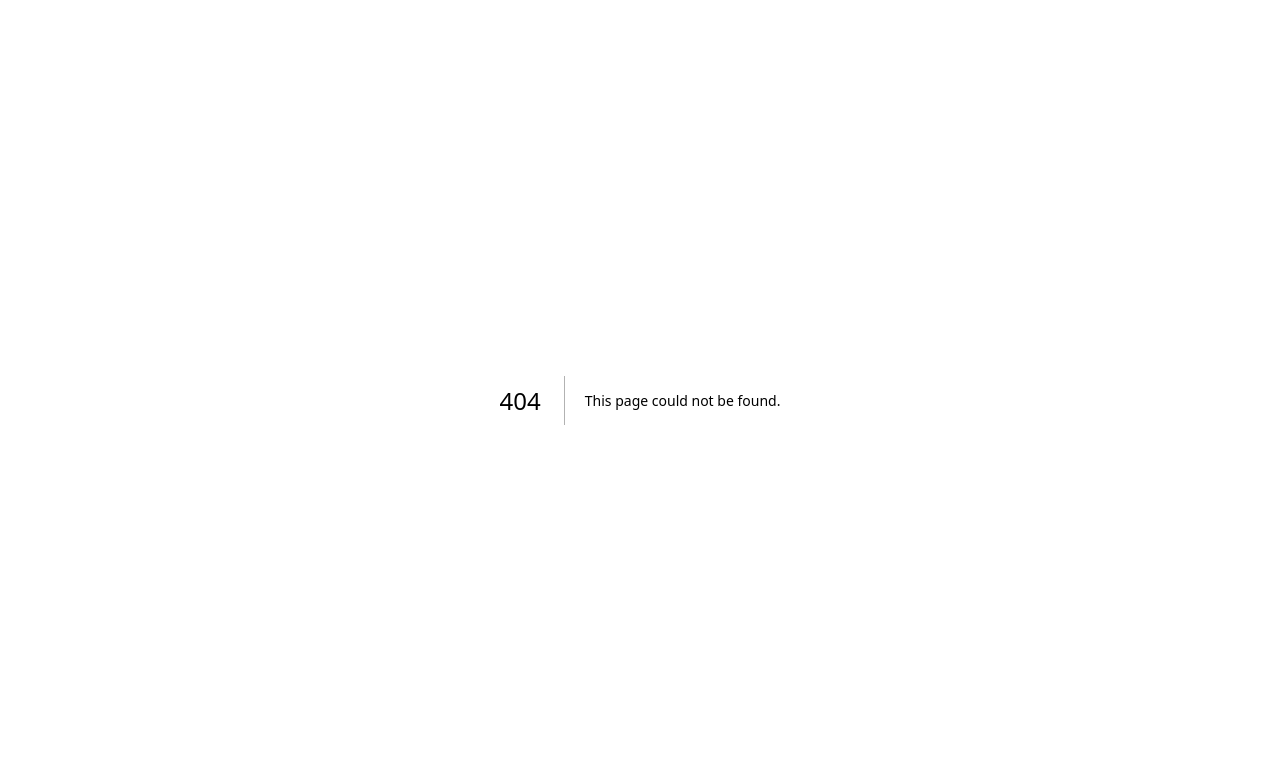
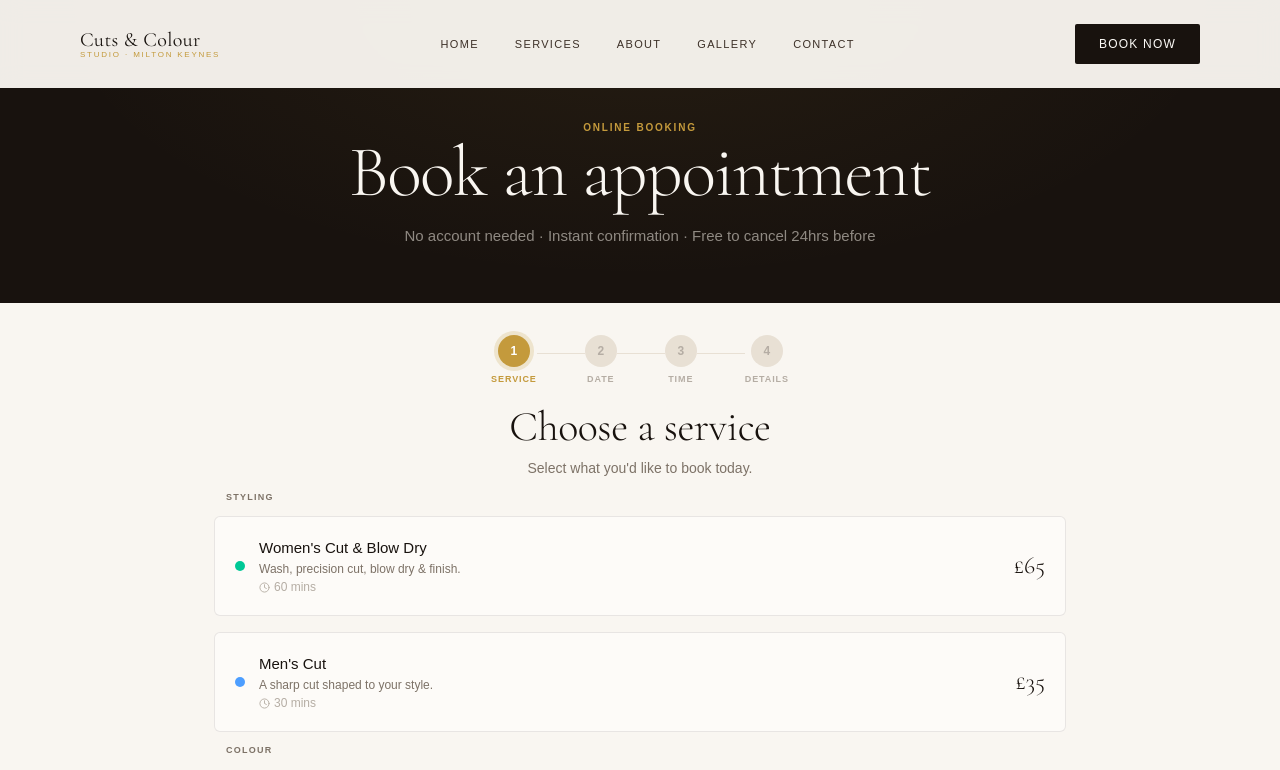
Before and after one commit to kusiLaw/booking-frontend, a Next.js app: page /booking in a window 1280 px wide. Before the commit this address had no page. Shown: the top 770 px of the page. Built offline with nearby package versions, Linux system fonts and the light colour scheme.

Commit message:
Update booking page with all steps

```diff
--- /dev/null
+++ b/app/booking/page.tsx
@@ -0,0 +1,176 @@
+'use client'
+import { useState, useCallback } from 'react'
+import Nav from '@/components/layout/Nav'
+import Footer from '@/components/layout/Footer'
+import StepBar from '@/components/booking/StepBar'
+import ServiceStep from '@/components/booking/ServiceStep'
+import DateStep from '@/components/booking/DateStep'
+import TimeStep from '@/components/booking/TimeStep'
+import DetailsStep from '@/components/booking/DetailsStep'
+import ConfirmedStep from '@/components/booking/ConfirmedStep'
+import type { Service, Slot, Step } from '@/types/booking'
+import { getMockSlots } from '@/types/booking'
+
+interface FormData {
+  firstName: string
+  lastName:  string
+  email:     string
+  phone:     string
+  notes:     string
+}
+
+const EMPTY_FORM: FormData = {
+  firstName: '', lastName: '', email: '', phone: '', notes: '',
+}
+
+function genRef() {
+  return `BK-${Math.random().toString(36).slice(2, 8).toUpperCase()}`
+}
+
+export default function BookingPage() {
+  const [step,      setStep]    = useState<Step>('service')
+  const [service,   setService] = useState<Service | null>(null)
+  const [date,      setDate]    = useState('')
+  const [time,      setTime]    = useState('')
+  const [slots,     setSlots]   = useState<Slot[]>([])
+  const [loadSlots, setLS]      = useState(false)
+  const [form,      setForm]    = useState<FormData>(EMPTY_FORM)
+  const [reference, setRef]     = useState('')
+
+  const updateForm = useCallback((field: keyof FormData, value: string) => {
+    setForm(prev => ({ ...prev, [field]: value }))
+  }, [])
+
+  const handleSelectDate = async (d: string) => {
+    setDate(d)
+    setTime('')           // reset time when date changes
+    setLS(true)
+    await new Promise(r => setTimeout(r, 500))   // simulate network
+    setSlots(getMockSlots())
+    setLS(false)
+  }
+
+  const handleSubmit = async () => {
+    await new Promise(r => setTimeout(r, 1100))  // simulate API call
+    setRef(genRef())
+    setStep('confirmed')
+    window.scrollTo({ top: 0, behavior: 'smooth' })
+  }
+
+  const handleBookAgain = () => {
+    setStep('service')
+    setService(null)
+    setDate('')
+    setTime('')
+    setSlots([])
+    setForm(EMPTY_FORM)
+    setRef('')
+    window.scrollTo({ top: 0, behavior: 'smooth' })
+  }
+
+  return (
+    <>
+      <Nav />
+
+      {/* Page hero strip */}
+      <div
+        className="relative overflow-hidden text-center px-4"
+        style={{ background: 'var(--ink)', paddingTop: 120, paddingBottom: 56 , paddingLeft: 24, paddingRight: 24 }}
+      >
+        <div
+          className="absolute inset-0 pointer-events-none"
+          style={{ background: 'radial-gradient(ellipse at 50% 0%, rgba(196,154,60,0.08) 0%, transparent 65%)' }}
+        />
+        <div className="relative z-10">
+          <p className="text-[10px] font-semibold tracking-[0.18em] uppercase mb-4" style={{ color: 'var(--gold)' }}>
+            Online booking
+          </p>
+          <h1
+            style={{
+              fontFamily: 'var(--font-serif)',
+              fontSize: 'clamp(36px,6vw,72px)',
+              fontWeight: 300,
+              color: 'var(--cream)',
+              letterSpacing: '-0.02em',
+              lineHeight: 1.05,
+              marginBottom: 14,
+            }}
+          >
+            Book an appointment
+          </h1>
+          <p className="text-[15px] font-light mb-32 " style={{ color: 'rgba(240,235,226,0.55)' }}>
+            No account needed · Instant confirmation · Free to cancel 24hrs before
+          </p>
+        </div>
+      </div>
+
+      <main className='' style={{ background: 'var(--cream)', paddingBottom: 100 , marginTop: 32 }}>
+        <div style={{ maxWidth: 900, margin: '0 auto', padding: '0 24px' }}>
+
+          {/* Step progress bar */}
+          {step !== 'confirmed' && <StepBar current={step} />}
+
+          {/* Step content */}
+          <div style={{ marginTop: step === 'confirmed' ? 32 : 8 }}>
+
+            {step === 'service' && (
+              <ServiceStep
+                selected={service}
+                onSelect={setService}
+                onNext={() => setStep('date')}
+              />
+            )}
+
+            {step === 'date' && service && (
+              <DateStep
+                service={service}
+                selected={date}
+                onSelect={handleSelectDate}
+                onNext={() => setStep('time')}
+                onBack={() => setStep('service')}
+              />
+            )}
+
+            {step === 'time' && service && (
+              <TimeStep
+                service={service}
+                date={date}
+                slots={slots}
+                selected={time}
+                loading={loadSlots}
+                onSelect={setTime}
+                onNext={() => setStep('details')}
+                onBack={() => setStep('date')}
+              />
+            )}
+
+            {step === 'details' && service && (
+              <DetailsStep
+                service={service}
+                date={date}
+                time={time}
+                form={form}
+                onChange={updateForm}
+                onSubmit={handleSubmit}
+                onBack={() => setStep('time')}
+              />
+            )}
+
+            {step === 'confirmed' && service && reference && (
+              <ConfirmedStep
+                service={service}
+                date={date}
+                time={time}
+                email={form.email}
+                reference={reference}
+                onBookAgain={handleBookAgain}
+              />
+            )}
+          </div>
+        </div>
+      </main>
+
+      <Footer />
+    </>
+  )
+}
```
